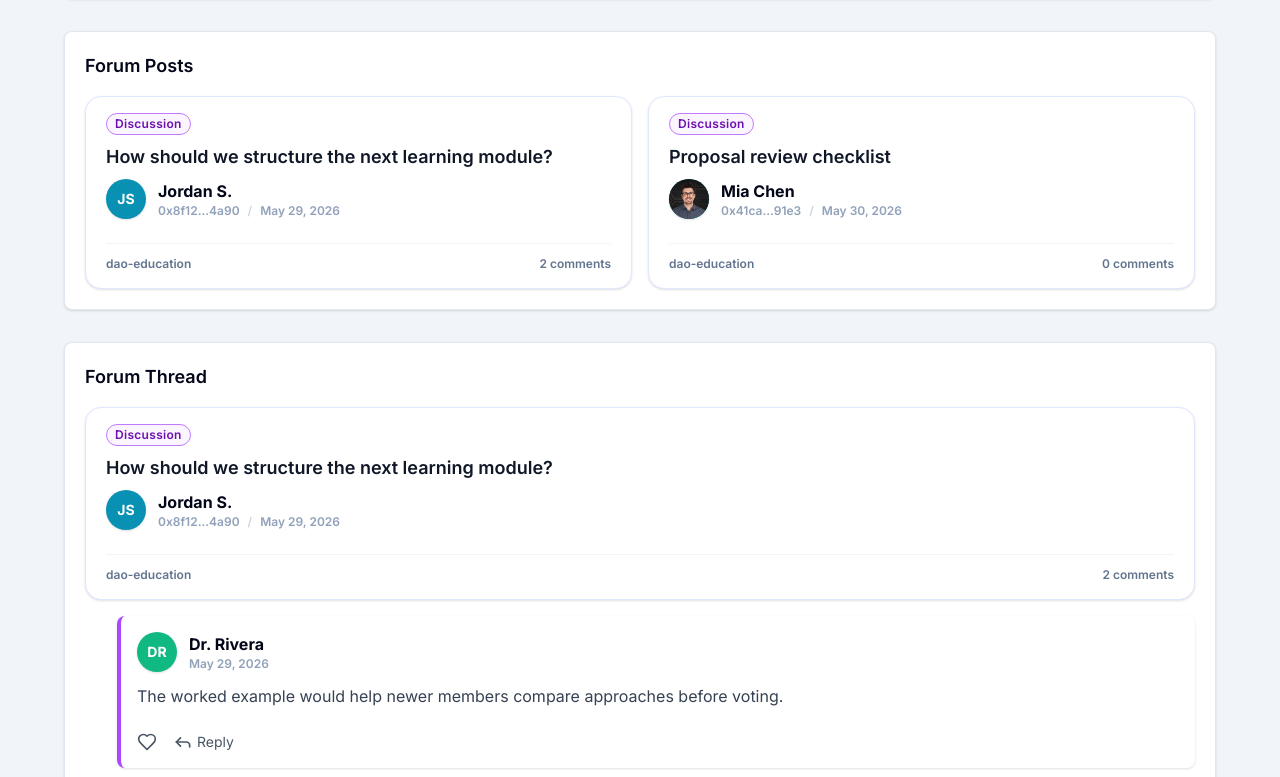
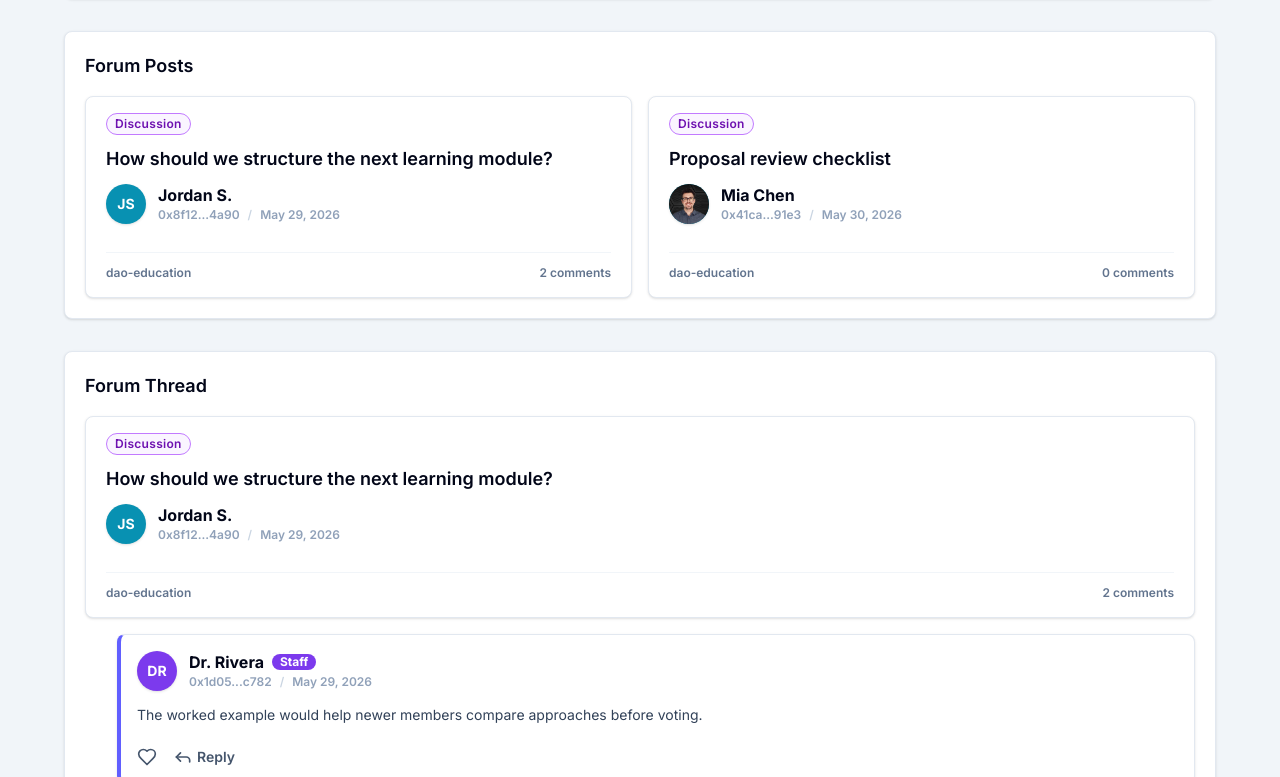
Before and after one commit to UoaWDCC/oce, a Next.js app: page /dev/chat-forum in a window 1280 px wide. Shown: the part 483-1260 px from the top of the page. Built offline with nearby package versions, Linux system fonts and the light colour scheme; a web font is replaced by a local one.

Commit message:
feat: standardised props for posts and comments

```diff
--- a/src/app/dev/chat-forum/ChatForumPreviewClient.tsx
+++ b/src/app/dev/chat-forum/ChatForumPreviewClient.tsx
@@ -118,26 +118,8 @@ function PlaceholderPostCard({
       profileImageUrl={author.profileImageUrl}
       createdAt={createTimestamp(post.createdAt)}
       commentCount={commentCount}
+      onSelect={() => console.log(`Open post ${post.id}`)}
     />
-  );
-}
-
-function PlaceholderCommentCard({ comment }: { comment: ForumComment }) {
-  const author = getPreviewAuthor(comment.authorId);
-
-  return (
-    <article className="rounded-lg border border-dashed border-slate-300 bg-white p-4">
-      <StudentAvatar
-        avatarColor={author.avatarColor}
-        badges={author.badges}
-        displayName={author.displayName}
-        profileImageUrl={author.profileImageUrl}
-        size="sm"
-        timestamp={createTimestamp(comment.createdAt)}
-        walletAddress={comment.authorId}
-      />
-      <p className="mt-2 text-sm leading-6 text-slate-700">{comment.body}</p>
-    </article>
   );
 }
 
@@ -249,8 +231,12 @@ export default function ChatForumPreviewClient() {
               return (
                 <CommentCard
                   key={comment.id}
-                  username={author.displayName}
-                  timestamp={formatDate(comment.createdAt)}
+                  avatarColor={author.avatarColor}
+                  badges={author.badges}
+                  displayName={author.displayName}
+                  profileImageUrl={author.profileImageUrl}
+                  timestamp={createTimestamp(comment.createdAt)}
+                  walletAddress={comment.authorId}
                   body={comment.body}
                   likeCount={0}
                   isLiked={false}
--- a/src/components/common/StudentAvatar.tsx
+++ b/src/components/common/StudentAvatar.tsx
@@ -59,7 +59,7 @@ const SIZE_CLASSES: Record<
     avatar: "h-20 w-20",
     initials: "text-2xl",
     name: "text-3xl",
-    metadata: "text-2xl",
+    metadata: "text-base",
   },
 };
 
--- a/src/components/dao-forum/CommentCard.tsx
+++ b/src/components/dao-forum/CommentCard.tsx
@@ -2,12 +2,15 @@
 
 import React from "react";
 import { Heart, Reply, Trash2 } from "lucide-react";
-import StudentAvatar from "@/components/common/StudentAvatar";
+import StudentAvatar, { Timestamp } from "@/components/common/StudentAvatar";
 
-type CommentCardProps = {
-  username: string;
-  userInitials?: string;
-  timestamp: string;
+export type CommentCardProps = {
+  displayName: string;
+  walletAddress?: string | null;
+  profileImageUrl?: string | null;
+  avatarColor?: string;
+  badges?: React.ReactNode;
+  timestamp: Timestamp;
   body: string;
   likeCount?: number;
   isLiked?: boolean;
@@ -17,9 +20,16 @@ type CommentCardProps = {
   className?: string;
 };
 
+function classNames(...classes: Array<string | false | null | undefined>) {
+  return classes.filter(Boolean).join(" ");
+}
+
 export default function CommentCard({
-  username,
-  userInitials,
+  displayName,
+  walletAddress,
+  profileImageUrl,
+  avatarColor,
+  badges,
   timestamp,
   body,
   likeCount = 0,
@@ -30,26 +40,41 @@ export default function CommentCard({
   className = "",
 }: CommentCardProps) {
   return (
-    <div className={`flex flex-col gap-3 p-4 bg-white border-l-4 border-purple-500 rounded-lg shadow-sm ${className}`}>
-      {/* Header - Avatar, Username, Timestamp */}
+    <article
+      className={classNames(
+        "flex flex-col gap-3 rounded-lg border border-slate-200 border-l-4 border-l-indigo-500 bg-white p-4 shadow-sm",
+        className,
+      )}
+    >
       <StudentAvatar
-        displayName={username}
+        avatarColor={avatarColor}
+        badges={badges}
+        displayName={displayName}
+        profileImageUrl={profileImageUrl}
         size="sm"
-        timestamp={{ label: timestamp, dateTime: timestamp }}
+        timestamp={timestamp}
+        walletAddress={walletAddress}
       />
 
-      {/* Comment Body */}
-      <p className="text-gray-700 mb-3 whitespace-pre-wrap">{body}</p>
+      <p className="mb-2 whitespace-pre-wrap text-sm leading-6 text-slate-700">
+        {body}
+      </p>
 
-      {/* Action Buttons */}
       <div className="flex items-center gap-4">
         {onLike && (
           <button
+            aria-label={isLiked ? "Unlike comment" : "Like comment"}
+            aria-pressed={isLiked}
+            type="button"
             onClick={onLike}
-            className="flex items-center gap-1 text-sm text-gray-600 hover:text-red-600 transition-colors"
+            className="flex items-center gap-1 text-sm font-semibold text-slate-600 transition-colors hover:text-red-600 focus-visible:outline-none focus-visible:ring-2 focus-visible:ring-red-500 focus-visible:ring-offset-2"
           >
             <Heart
-              className={`w-5 h-5 ${isLiked ? 'fill-red-600 text-red-600' : ''}`}
+              aria-hidden="true"
+              className={classNames(
+                "h-5 w-5",
+                isLiked && "fill-red-600 text-red-600",
+              )}
             />
             {likeCount > 0 && <span>{likeCount}</span>}
           </button>
@@ -57,23 +82,27 @@ export default function CommentCard({
 
         {onReply && (
           <button
+            aria-label="Reply to comment"
+            type="button"
             onClick={onReply}
-            className="flex items-center gap-1 text-sm text-gray-600 hover:text-purple-600 transition-colors"
+            className="flex items-center gap-1 text-sm font-semibold text-slate-600 transition-colors hover:text-indigo-600 focus-visible:outline-none focus-visible:ring-2 focus-visible:ring-indigo-500 focus-visible:ring-offset-2"
           >
-            <Reply className="w-5 h-5" />
+            <Reply aria-hidden="true" className="h-5 w-5" />
             Reply
           </button>
         )}
 
         {onDelete && (
           <button
+            aria-label="Delete comment"
+            type="button"
             onClick={onDelete}
-            className="flex-shrink-0 text-gray-400 hover:text-red-600 transition-colors"
+            className="shrink-0 text-slate-400 transition-colors hover:text-red-600 focus-visible:outline-none focus-visible:ring-2 focus-visible:ring-red-500 focus-visible:ring-offset-2"
           >
-            <Trash2 className="w-5 h-5" />
+            <Trash2 aria-hidden="true" className="h-5 w-5" />
           </button>
         )}
       </div>
-    </div>
+    </article>
   );
 }
--- a/src/components/dao-forum/Post.tsx
+++ b/src/components/dao-forum/Post.tsx
@@ -1,10 +1,12 @@
 "use client";
+
+import Link from "next/link";
 import React from "react";
 import Tag from "./Tag";
 import StudentAvatar, { Timestamp } from "../common/StudentAvatar";
 import { PostType } from "@app-types/post_types";
 
-type PostCardProps = {
+export type PostCardProps = {
   daoId: string;
   title: string;
   types?: PostType[];
@@ -13,27 +15,43 @@ type PostCardProps = {
   profileImageUrl?: string | null;
   createdAt: Timestamp;
   commentCount: number;
+  href?: string;
+  onSelect?: () => void;
+  className?: string;
 };
 
-const PostCard = ({ daoId, title, types, displayName, walletAddress, profileImageUrl, createdAt, commentCount }: PostCardProps) => {
+function classNames(...classes: Array<string | false | null | undefined>) {
+  return classes.filter(Boolean).join(" ");
+}
+
+function PostCardContent({
+  daoId,
+  title,
+  types,
+  displayName,
+  walletAddress,
+  profileImageUrl,
+  createdAt,
+  commentCount,
+}: Omit<PostCardProps, "href" | "onSelect" | "className">) {
+  const commentLabel = `${commentCount} ${
+    commentCount === 1 ? "comment" : "comments"
+  }`;
+
   return (
-    <div className="flex items-start gap-4 rounded-2xl border border-indigo-100 bg-white px-5 py-4 shadow-sm cursor-pointer hover:border-indigo-200 transition-colors">
-      <div className="flex flex-col gap-2 min-w-0 flex-1">
-
-        {/* Tags */}
+    <div className="flex min-w-0 flex-1 flex-col gap-3">
+      {types && types.length > 0 && (
         <div className="flex flex-row flex-wrap items-center gap-2">
-          {types?.map((type) => (
+          {types.map((type) => (
             <Tag key={type} type={type} />
           ))}
         </div>
+      )}
 
-        {/* Title */}
-        <div>
-          <h3 className="text-lg font-semibold text-gray-900">{title}</h3>
-        </div>
+      <h3 className="text-lg font-semibold leading-snug text-slate-950">
+        {title}
+      </h3>
 
-        {/* Author */}
-        <div className="flex items-center gap-2">
       <StudentAvatar
         displayName={displayName}
         walletAddress={walletAddress}
@@ -41,15 +59,46 @@ const PostCard = ({ daoId, title, types, displayName, walletAddress, profileImag
         timestamp={createdAt}
         size="sm"
       />
-        </div>
 
       <div className="mt-4 flex items-center justify-between border-t border-slate-100 pt-3 text-xs font-semibold text-slate-500">
-        <span>{daoId}</span>
-        <span>{commentCount} comments</span>
-      </div>
+        <span className="min-w-0 truncate">{daoId}</span>
+        <span className="shrink-0">{commentLabel}</span>
       </div>
     </div>
   );
+}
+
+const PostCard = ({
+  href,
+  onSelect,
+  className,
+  ...contentProps
+}: PostCardProps) => {
+  const cardClassName = classNames(
+    "flex items-start gap-4 rounded-lg border border-slate-200 bg-white px-5 py-4 text-left shadow-sm transition-colors",
+    (href || onSelect) &&
+      "cursor-pointer hover:border-indigo-200 focus-visible:outline-none focus-visible:ring-2 focus-visible:ring-indigo-500 focus-visible:ring-offset-2",
+    className,
+  );
+  const content = <PostCardContent {...contentProps} />;
+
+  if (href) {
+    return (
+      <Link className={cardClassName} href={href}>
+        {content}
+      </Link>
+    );
+  }
+
+  if (onSelect) {
+    return (
+      <button className={cardClassName} onClick={onSelect} type="button">
+        {content}
+      </button>
+    );
+  }
+
+  return <article className={cardClassName}>{content}</article>;
 };
 
 export default PostCard;
--- a/src/components/dao-forum/Tag.tsx
+++ b/src/components/dao-forum/Tag.tsx
@@ -1,21 +1,46 @@
-"use client";
-
 import React from "react";
 import { POST_TYPE, PostType } from "@app-types/post_types";
 
 const POST_TYPE_STYLES: Record<PostType, string> = {
-  [POST_TYPE.Announcement]: "bg-amber-50 text-amber-800 border border-amber-600",
+  [POST_TYPE.Announcement]:
+    "bg-amber-50 text-amber-800 border border-amber-600",
   [POST_TYPE.Proposal]: "bg-sky-50 text-sky-800 border border-sky-600",
   [POST_TYPE.Question]: "bg-rose-50 text-rose-800 border border-rose-600",
-  [POST_TYPE.Discussion]: "bg-purple-50 text-purple-800 border border-purple-400",
-  [POST_TYPE.Resource]: "bg-emerald-50 text-emerald-800 border border-emerald-600",
+  [POST_TYPE.Discussion]:
+    "bg-purple-50 text-purple-800 border border-purple-400",
+  [POST_TYPE.Resource]:
+    "bg-emerald-50 text-emerald-800 border border-emerald-600",
 };
 
-const Tag = ({ type, className = "" }: { type?: PostType; className?: string; }) => {
+type TagSize = "sm" | "md";
+
+const TAG_SIZE_STYLES: Record<TagSize, string> = {
+  sm: "px-2 py-0.5 text-xs",
+  md: "px-2.5 py-1 text-sm",
+};
+
+export type TagProps = {
+  type?: PostType;
+  className?: string;
+  size?: TagSize;
+};
+
+function classNames(...classes: Array<string | false | null | undefined>) {
+  return classes.filter(Boolean).join(" ");
+}
+
+const Tag = ({ type, className = "", size = "sm" }: TagProps) => {
   if (!type) return null;
+
   return (
     <span
-      className={`inline-flex items-center rounded-full font-semibold tracking-wide px-2 py-0.5 text-xs ${POST_TYPE_STYLES[type]} ${className}`}>
+      className={classNames(
+        "inline-flex items-center rounded-full font-semibold tracking-wide",
+        TAG_SIZE_STYLES[size],
+        POST_TYPE_STYLES[type],
+        className,
+      )}
+    >
       {type}
     </span>
   );
--- a/src/features/chat-forum/mocks.ts
+++ b/src/features/chat-forum/mocks.ts
@@ -1,4 +1,5 @@
-import { CommentCardProps, ForumComment, ForumPost } from "./types";
+import { CommentCardProps } from "@/components/dao-forum/CommentCard";
+import { ForumComment, ForumPost } from "./types";
 
 export const mockForumPosts: ForumPost[] = [];
 
@@ -7,31 +8,41 @@ export const mockForumComments: ForumComment[] = [];
 // Mock data for CommentCard preview
 export const mockCommentCardData: CommentCardProps[] = [
   {
-    username: "Alice Chen",
-    userInitials: "AC",
-    timestamp: "2 hours ago",
+    displayName: "Alice Chen",
+    timestamp: {
+      label: "2 hours ago",
+      dateTime: "2026-05-29T10:00:00.000Z",
+    },
     body: "This is a great proposal! I think we should move forward with this approach.",
     likeCount: 5,
     isLiked: false,
   },
   {
-    username: "Bob Martinez",
-    timestamp: "5 hours ago",
+    displayName: "Bob Martinez",
+    timestamp: {
+      label: "5 hours ago",
+      dateTime: "2026-05-29T07:00:00.000Z",
+    },
     body: "I have some concerns about the timeline. Can we discuss this further in the next meeting?",
     likeCount: 3,
     isLiked: true,
   },
   {
-    username: "Charlie Williams",
-    userInitials: "CW",
-    timestamp: "1 day ago",
+    displayName: "Charlie Williams",
+    timestamp: {
+      label: "1 day ago",
+      dateTime: "2026-05-28T12:00:00.000Z",
+    },
     body: "Great work on this! I especially like the detailed breakdown of the implementation steps.",
     likeCount: 12,
     isLiked: false,
   },
   {
-    username: "Diana Lee",
-    timestamp: "2 days ago",
+    displayName: "Diana Lee",
+    timestamp: {
+      label: "2 days ago",
+      dateTime: "2026-05-27T12:00:00.000Z",
+    },
     body: "Can someone explain how this integrates with our existing governance structure?",
     likeCount: 0,
     isLiked: false,
```
Lines whose indentation alone changed are shown as unchanged.
